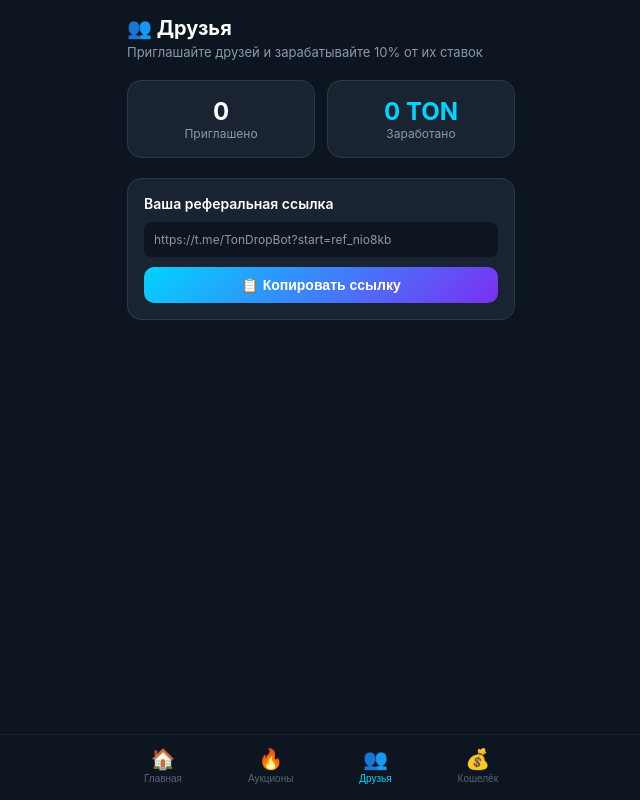
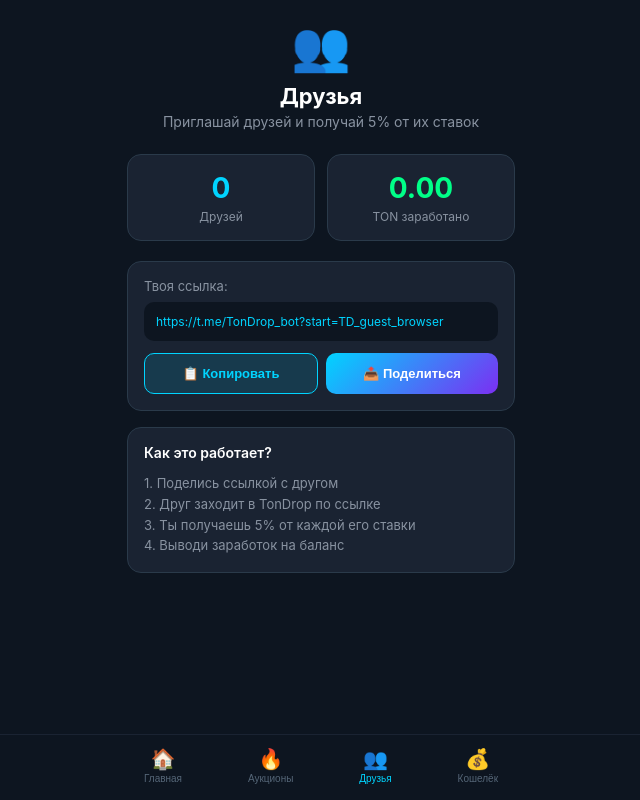
Before and after one commit to g89614544540-ship-it/tondrop, a React (Vite) app: page / in a window 1280 px wide. Both pictures are taken after a click on the button "👥 Друзья". Shown: the whole page, without its empty margins (319-959 px from the left). Built offline with nearby package versions, Linux system fonts and the light colour scheme; no server answers; the database is empty.

Commit message:
auctions supabase, referrals, webhook, full update

```diff
--- a/src/App.tsx
+++ b/src/App.tsx
@@ -18,7 +18,11 @@ const getTelegramUserId = (): string => {
       return String(tg.initDataUnsafe.user.id);
     }
   } catch (e) {}
-  return 'guest_' + Math.random().toString(36).substr(2, 9);
+  return 'guest_browser';
+};
+
+const generateReferralCode = (userId: string): string => {
+  return 'TD_' + userId;
 };
 
 const App: React.FC = () => {
@@ -31,26 +35,105 @@ const App: React.FC = () => {
   const [password, setPassword] = useState('');
   const [auctions, setAuctions] = useState<any[]>([]);
   const [userId, setUserId] = useState<string>('');
+  const [referralCode, setReferralCode] = useState('');
+  const [referralCount, setReferralCount] = useState(0);
+  const [referralEarnings, setReferralEarnings] = useState(0);
 
+  // Инициализация Telegram
   useEffect(() => {
+    const tg = (window as any).Telegram?.WebApp;
+    if (tg) {
+      tg.ready();
+      tg.expand();
+    }
     const id = getTelegramUserId();
     setUserId(id);
   }, []);
 
-  const loadBalance = async () => {
+  // Загрузка данных пользователя
+  const loadUserData = async () => {
     if (!userId) return;
-    const { data } = await supabase.from('users').select('balance').eq('id', userId).single();
+
+    const { data } = await supabase.from('users').select('*').eq('id', userId).single();
+
     if (data) {
-      setBalance(data.balance);
+      setBalance(data.balance || 0);
+      setReferralCode(data.referral_code || generateReferralCode(userId));
+      setReferralEarnings(data.referral_earnings || 0);
     } else {
-      await supabase.from('users').insert({ id: userId, balance: 0 });
+      const code = generateReferralCode(userId);
+      // Проверяем реферальную ссылку
+      const tg = (window as any).Telegram?.WebApp;
+      const startParam = tg?.initDataUnsafe?.start_param || '';
+
+      await supabase.from('users').insert({
+        id: userId,
+        balance: 0,
+        referral_code: code,
+        referred_by: startParam || null,
+        referral_earnings: 0
+      });
+
+      // Если пришёл по реферальной ссылке
+      if (startParam) {
+        await supabase.from('referrals').insert({
+          referrer_id: startParam.replace('TD_', ''),
+          referred_id: userId,
+          earned: 0
+        });
+      }
+
+      setReferralCode(code);
       setBalance(0);
+    }
+  };
+
+  // Загрузка рефералов
+  const loadReferrals = async () => {
+    if (!userId) return;
+    const { data, count } = await supabase
+      .from('referrals')
+      .select('*', { count: 'exact' })
+      .eq('referrer_id', userId);
+    setReferralCount(count || 0);
+  };
+
+  // Загрузка аукционов из Supabase
+  const loadAuctions = async () => {
+    const { data } = await supabase
+      .from('auctions')
+      .select('*')
+      .order('created_at', { ascending: false });
+
+    if (data) {
+      setAuctions(data.map(a => ({
+        id: a.id,
+        title: a.title,
+        seedPhrase: a.seed_phrase,
+        currentBid: a.current_bid,
+        currentParticipants: a.current_participants,
+        maxParticipants: a.max_participants,
+        totalBids: a.total_bids,
+        status: a.status,
+        endsAt: a.ends_at,
+        bids: []
+      })));
     }
   };
 
   useEffect(() => {
     if (userId) {
-      loadBalance();
+      loadUserData();
+      loadReferrals();
+      loadAuctions();
+
+      // Автообновление баланса каждые 10 секунд
+      const interval = setInterval(() => {
+        loadUserData();
+        loadAuctions();
+      }, 10000);
+
+      return () => clearInterval(interval);
     }
   }, [userId]);
 
@@ -81,19 +164,53 @@ const App: React.FC = () => {
     }
   };
 
+  // Ставка на аукцион (сохраняется в Supabase)
   const handleBid = async (auctionId: number, amount: number) => {
     if (amount > balance) {
       alert('Недостаточно средств! Пополните баланс.');
       return;
     }
+
     const newBalance = balance - amount;
     await updateBalance(newBalance);
-    setAuctions(prev => prev.map(a =>
-      a.id === auctionId ? { ...a, currentBid: a.currentBid + amount, totalBids: a.totalBids + 1, currentParticipants: a.currentParticipants + 1 } : a
-    ));
+
+    // Сохраняем ставку
+    await supabase.from('bids').insert({
+      auction_id: auctionId,
+      user_id: userId,
+      amount: amount
+    });
+
+    // Обновляем аукцион
+    const auction = auctions.find(a => a.id === auctionId);
+    if (auction) {
+      await supabase.from('auctions').update({
+        current_bid: auction.currentBid + amount,
+        total_bids: auction.totalBids + 1,
+        current_participants: auction.currentParticipants + 1
+      }).eq('id', auctionId);
+    }
+
+    await loadAuctions();
+
+    // Реферальный бонус 5%
+    const { data: userData } = await supabase.from('users').select('referred_by').eq('id', userId).single();
+    if (userData?.referred_by) {
+      const referrerId = userData.referred_by.replace('TD_', '');
+      const bonus = amount * 0.05;
+      const { data: referrer } = await supabase.from('users').select('balance, referral_earnings').eq('id', referrerId).single();
+      if (referrer) {
+        await supabase.from('users').update({
+          balance: referrer.balance + bonus,
+          referral_earnings: (referrer.referral_earnings || 0) + bonus
+        }).eq('id', referrerId);
+      }
+    }
+
     alert('Ставка ' + amount + ' TON принята!');
   };
 
+  // Депозит через Crypto Bot
   const handleDeposit = async (amount: number) => {
     try {
       const response = await fetch('https://pay.crypt.bot/api/createInvoice', {
@@ -111,7 +228,12 @@ const App: React.FC = () => {
       });
       const data = await response.json();
       if (data.ok && data.result) {
-        window.open(data.result.pay_url, '_blank');
+        const tg = (window as any).Telegram?.WebApp;
+        if (tg) {
+          tg.openTelegramLink('https://t.me/CryptoBot?start=' + data.result.invoice_id);
+        } else {
+          window.open(data.result.pay_url, '_blank');
+        }
       } else {
         alert('Ошибка создания инвойса');
       }
@@ -120,41 +242,66 @@ const App: React.FC = () => {
     }
   };
 
+  // Вывод
   const handleWithdraw = async (amount: number) => {
     if (amount > balance || amount <= 0) {
       alert('Недостаточно средств!');
       return;
     }
+    if (amount < 1) {
+      alert('Минимальный вывод: 1 TON');
+      return;
+    }
     const newBalance = balance - amount;
     await updateBalance(newBalance);
-    alert('Вывод ' + amount + ' TON выполнен! Новый баланс: ' + newBalance + ' TON');
+    alert('Заявка на вывод ' + amount + ' TON создана! Средства поступят в течение 24 часов.');
   };
 
-  const handleCreateAuction = (data: any) => {
+  // Реферальный вывод
+  const handleReferralWithdraw = async () => {
+    if (referralEarnings <= 0) {
+      alert('Нет реферальных начислений');
+      return;
+    }
+    const newBalance = balance + referralEarnings;
+    await supabase.from('users').update({
+      balance: newBalance,
+      referral_earnings: 0
+    }).eq('id', userId);
+    setBalance(newBalance);
+    setReferralEarnings(0);
+    alert('Реферальные ' + referralEarnings + ' TON переведены на баланс!');
+  };
+
+  // Создание аукциона (сохраняется в Supabase)
+  const handleCreateAuction = async (data: any) => {
     const now = Date.now();
     const newAuction = {
       id: now,
       title: data.title,
-      seedPhrase: data.seedPhrase,
-      currentBid: 0,
-      currentParticipants: 0,
-      maxParticipants: data.maxParticipants,
-      totalBids: 0,
+      seed_phrase: data.seedPhrase,
+      current_bid: 0,
+      current_participants: 0,
+      max_participants: data.maxParticipants,
+      total_bids: 0,
       status: 'active',
-      endsAt: now + data.endsInHours * 3600000,
-      bids: []
+      ends_at: now + data.endsInHours * 3600000
     };
-    setAuctions(prev => [...prev, newAuction]);
+
+    await supabase.from('auctions').insert(newAuction);
+    await loadAuctions();
   };
 
-  const handleDeleteAuction = (id: number) => {
-    setAuctions(prev => prev.filter(a => a.id !== id));
+  // Удаление аукциона
+  const handleDeleteAuction = async (id: number) => {
+    await supabase.from('auctions').delete().eq('id', id);
+    await loadAuctions();
   };
 
-  const handleStopAuction = (id: number) => {
-    setAuctions(prev => prev.map(a =>
-      a.id === id ? { ...a, status: 'stopped' } : a
-    ));
+  // Остановка аукциона
+  const handleStopAuction = async (id: number) => {
+    await supabase.from('auctions').update({ status: 'stopped' }).eq('id', id);
+    await loadAuctions();
   };
 
   const activeAuctions = auctions.filter(a => a.status === 'active');
@@ -169,9 +316,9 @@ const App: React.FC = () => {
     }
     switch (page) {
       case 'auctions': return <Auctions auctions={activeAuctions} onSelect={(id) => setSelectedAuction(id)} />;
-      case 'friends': return <Friends count={0} earnings={0} onWithdraw={() => {}} />;
+      case 'friends': return <Friends count={referralCount} earnings={referralEarnings} onWithdraw={handleReferralWithdraw} referralCode={referralCode} botUsername="TonDrop_bot" />;
       case 'wallet': return <Wallet balance={balance} onDeposit={handleDeposit} onWithdraw={handleWithdraw} />;
-      default: return <Home balance={balance} friends={0} auctions={activeAuctions.length} isAdmin={isAdmin} onDiamondClick={handleDiamondClick} />;
+      default: return <Home balance={balance} friends={referralCount} auctions={activeAuctions.length} isAdmin={isAdmin} onDiamondClick={handleDiamondClick} />;
     }
   };
 
--- a/src/pages/Friends.tsx
+++ b/src/pages/Friends.tsx
@@ -1,43 +1,106 @@
 import React from 'react';
 
-interface Props {
+interface FriendsProps {
   count: number;
   earnings: number;
   onWithdraw: () => void;
+  referralCode?: string;
+  botUsername?: string;
 }
 
-const Friends: React.FC<Props> = ({ count, earnings, onWithdraw }) => {
-  const refLink = 'https://t.me/TonDropBot?start=ref_' + Math.random().toString(36).slice(2, 8);
+const Friends: React.FC<FriendsProps> = ({ count, earnings, onWithdraw, referralCode, botUsername }) => {
+  const referralLink = `https://t.me/${botUsername || 'TonDrop_bot'}?start=${referralCode || ''}`;
 
   const copyLink = () => {
-    navigator.clipboard.writeText(refLink);
+    navigator.clipboard.writeText(referralLink);
     alert('Ссылка скопирована!');
+  };
+
+  const shareLink = () => {
+    const tg = (window as any).Telegram?.WebApp;
+    if (tg) {
+      tg.openTelegramLink(`https://t.me/share/url?url=${encodeURIComponent(referralLink)}&text=${encodeURIComponent('Заходи в TonDrop! Аукционы с крипто-призами 💎')}`);
+    } else {
+      copyLink();
+    }
   };
 
   return (
     <div>
-      <div style={{ marginBottom: '20px' }}>
-        <h2 style={{ color: '#fff', fontSize: '20px', margin: '0 0 4px 0' }}>👥 Друзья</h2>
-        <p style={{ color: '#8899aa', fontSize: '13px', margin: 0 }}>Приглашайте друзей и зарабатывайте 10% от их ставок</p>
+      <div style={{ textAlign: 'center', marginBottom: '24px' }}>
+        <div style={{ fontSize: '48px', marginBottom: '8px' }}>👥</div>
+        <h2 style={{ fontSize: '22px', fontWeight: 700, margin: '0 0 4px 0' }}>Друзья</h2>
+        <p style={{ color: '#8892a0', fontSize: '14px', margin: 0 }}>Приглашай друзей и получай 5% от их ставок</p>
       </div>
-      <div style={{ display: 'grid', gridTemplateColumns: '1fr 1fr', gap: '12px', marginBottom: '20px' }}>
-        <div style={{ background: '#1a2332', borderRadius: '14px', padding: '16px', textAlign: 'center', border: '1px solid #2a3a4a' }}>
-          <div style={{ color: '#fff', fontSize: '24px', fontWeight: 700 }}>{count}</div>
-          <div style={{ color: '#8899aa', fontSize: '12px' }}>Приглашено</div>
+
+      {/* Статистика */}
+      <div style={{ display: 'flex', gap: '12px', marginBottom: '20px' }}>
+        <div style={{ flex: 1, background: '#1a2332', borderRadius: '14px', padding: '16px', textAlign: 'center', border: '1px solid #2a3a4a' }}>
+          <div style={{ fontSize: '28px', fontWeight: 700, color: '#00d4ff' }}>{count}</div>
+          <div style={{ fontSize: '12px', color: '#8892a0', marginTop: '4px' }}>Друзей</div>
         </div>
-        <div style={{ background: '#1a2332', borderRadius: '14px', padding: '16px', textAlign: 'center', border: '1px solid #2a3a4a' }}>
-          <div style={{ color: '#00d4ff', fontSize: '24px', fontWeight: 700 }}>{earnings} TON</div>
-          <div style={{ color: '#8899aa', fontSize: '12px' }}>Заработано</div>
+        <div style={{ flex: 1, background: '#1a2332', borderRadius: '14px', padding: '16px', textAlign: 'center', border: '1px solid #2a3a4a' }}>
+          <div style={{ fontSize: '28px', fontWeight: 700, color: '#00ff88' }}>{earnings.toFixed(2)}</div>
+          <div style={{ fontSize: '12px', color: '#8892a0', marginTop: '4px' }}>TON заработано</div>
         </div>
       </div>
+
+      {/* Реферальная ссылка */}
       <div style={{ background: '#1a2332', borderRadius: '14px', padding: '16px', marginBottom: '16px', border: '1px solid #2a3a4a' }}>
-        <div style={{ color: '#fff', fontSize: '14px', fontWeight: 600, marginBottom: '10px' }}>Ваша реферальная ссылка</div>
-        <div style={{ background: '#0d1520', borderRadius: '8px', padding: '10px', color: '#8899aa', fontSize: '12px', wordBreak: 'break-all', marginBottom: '10px' }}>{refLink}</div>
-        <button onClick={copyLink} style={{ width: '100%', padding: '10px', background: 'linear-gradient(135deg, #00d4ff, #7b2ff2)', border: 'none', borderRadius: '10px', color: '#fff', fontSize: '14px', fontWeight: 600, cursor: 'pointer' }}>📋 Копировать ссылку</button>
+        <div style={{ fontSize: '13px', color: '#8892a0', marginBottom: '8px' }}>Твоя ссылка:</div>
+        <div style={{
+          background: '#0d1520',
+          borderRadius: '10px',
+          padding: '12px',
+          fontSize: '12px',
+          color: '#00d4ff',
+          wordBreak: 'break-all',
+          marginBottom: '12px'
+        }}>
+          {referralLink}
+        </div>
+        <div style={{ display: 'flex', gap: '8px' }}>
+          <button onClick={copyLink} style={{
+            flex: 1, padding: '12px',
+            background: '#00d4ff22', border: '1px solid #00d4ff',
+            borderRadius: '10px', color: '#00d4ff',
+            fontSize: '13px', fontWeight: 600, cursor: 'pointer'
+          }}>
+            📋 Копировать
+          </button>
+          <button onClick={shareLink} style={{
+            flex: 1, padding: '12px',
+            background: 'linear-gradient(135deg, #00d4ff, #7b2ff2)',
+            border: 'none', borderRadius: '10px',
+            color: '#fff', fontSize: '13px', fontWeight: 600, cursor: 'pointer'
+          }}>
+            📤 Поделиться
+          </button>
+        </div>
       </div>
+
+      {/* Кнопка вывода */}
       {earnings > 0 && (
-        <button onClick={onWithdraw} style={{ width: '100%', padding: '12px', background: '#00ff8822', border: '1px solid #00ff8844', borderRadius: '12px', color: '#00ff88', fontSize: '14px', fontWeight: 600, cursor: 'pointer' }}>Вывести {earnings} TON</button>
+        <button onClick={onWithdraw} style={{
+          width: '100%', padding: '14px',
+          background: 'linear-gradient(135deg, #00ff88, #00cc6a)',
+          border: 'none', borderRadius: '12px',
+          color: '#fff', fontSize: '15px', fontWeight: 700, cursor: 'pointer'
+        }}>
+          Вывести {earnings.toFixed(2)} TON на баланс
+        </button>
       )}
+
+      {/* Как это работает */}
+      <div style={{ background: '#1a2332', borderRadius: '14px', padding: '16px', marginTop: '16px', border: '1px solid #2a3a4a' }}>
+        <div style={{ fontSize: '14px', fontWeight: 600, marginBottom: '12px' }}>Как это работает?</div>
+        <div style={{ fontSize: '13px', color: '#8892a0', lineHeight: 1.6 }}>
+          1. Поделись ссылкой с другом<br/>
+          2. Друг заходит в TonDrop по ссылке<br/>
+          3. Ты получаешь 5% от каждой его ставки<br/>
+          4. Выводи заработок на баланс
+        </div>
+      </div>
     </div>
   );
 };
```
Also changed, not shown: api/webhook.js (added, +45 -0 lines).
